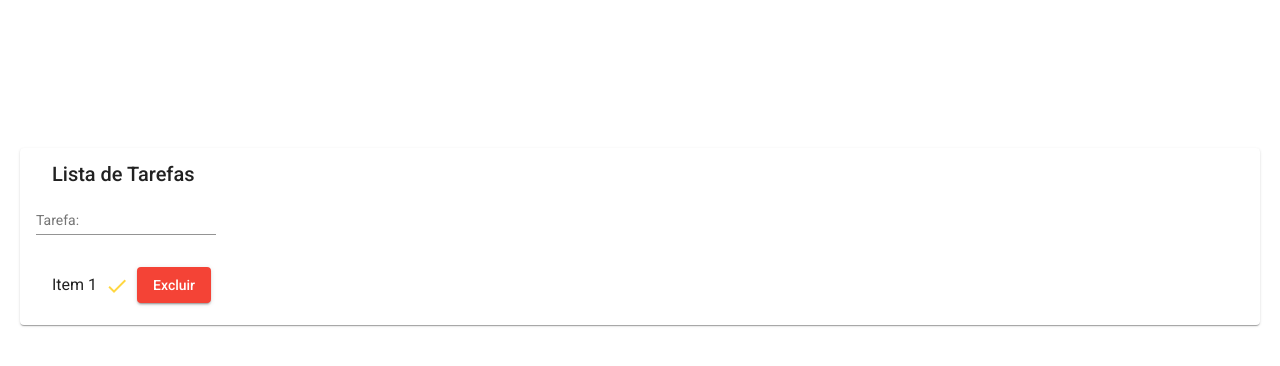
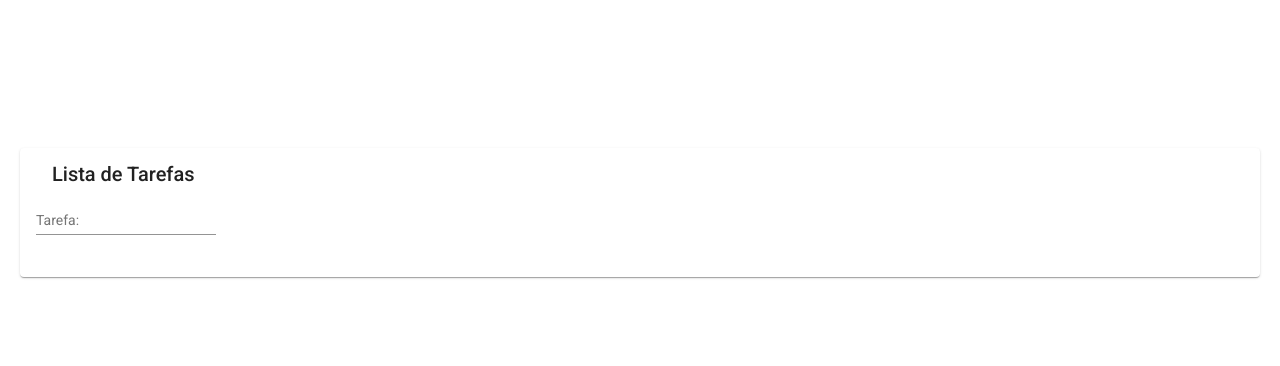
Before and after one commit to MilleneGalettiAcosta/todo-list-angular, an Angular app in the folder todo-list/: page / in a window 1280 px wide. Shown: the top 366 px of the page. Built offline with nearby package versions, Linux system fonts and the light colour scheme.

Commit message:
Feat: Adiciona funcionalidade de adicionar tarefas de maneira correta

```diff
--- a/todo-list/src/app/components/todo-item/todo-item.component.html
+++ b/todo-list/src/app/components/todo-item/todo-item.component.html
@@ -1,7 +1,9 @@
 <mat-list-item role="listitem">
-  Item 1
-  <button mat-icon-button color="accent" aria-label="concluido">
+  <p [ngStyle]="{textDecoration: done ? 'line-through' : 'none'}">
+    {{todo.title}}
+  </p>
+  <button mat-icon-button color="accent" aria-label="concluido" (click)="markAsDone()">
     <mat-icon>done</mat-icon>
   </button>
-  <button mat-raised-button color="warn">Excluir</button>
+  <button mat-raised-button color="warn" (click)="removeTodo()">Excluir</button>
 </mat-list-item>
--- a/todo-list/src/app/components/todo-item/todo-item.component.ts
+++ b/todo-list/src/app/components/todo-item/todo-item.component.ts
@@ -1,4 +1,5 @@
-import { Component, OnInit } from '@angular/core';
+import { Component, Input, OnInit } from '@angular/core';
+import { ITodo } from 'src/app/models/itodo';
 
 @Component({
   selector: 'app-todo-item',
@@ -6,10 +7,25 @@ import { Component, OnInit } from '@angular/core';
   styleUrls: ['./todo-item.component.css']
 })
 export class TodoItemComponent implements OnInit {
+  // componente filho
+  @Input() todo: ITodo = {
+    id: 0,
+    title: '',
+    done: false,
+  };
+
+  done = false;
 
   constructor() { }
 
   ngOnInit(): void {
   }
 
+  removeTodo(): void {
+
+  }
+
+  markAsDone(): void {
+    this.done = true;
+  }
 }
--- a/todo-list/src/app/components/todo-list/todo-list.component.html
+++ b/todo-list/src/app/components/todo-list/todo-list.component.html
@@ -9,7 +9,9 @@
         <input type="text" #todo placeholder="Digite sua tarefa" matInput (keyup.enter)="addTodo(todo.value); todo.value=''">
       </mat-form-field>
       <mat-list role="list">
-       <app-todo-item></app-todo-item>
+        <div *ngFor="let item of todos">
+          <app-todo-item [todo]="item"></app-todo-item>
+        </div>
       </mat-list>
     </mat-card-content>
   </mat-card>
--- a/todo-list/src/app/components/todo-list/todo-list.component.ts
+++ b/todo-list/src/app/components/todo-list/todo-list.component.ts
@@ -1,5 +1,5 @@
 import { Component, OnInit } from '@angular/core';
-import { Todo } from 'src/app/models/itodo';
+import { ITodo } from 'src/app/models/itodo';
 
 @Component({
   selector: 'app-todo-list',
@@ -7,7 +7,7 @@ import { Todo } from 'src/app/models/itodo';
   styleUrls: ['./todo-list.component.css']
 })
 export class TodoListComponent implements OnInit {
-  todos: Todo[] = [];
+  todos: ITodo[] = [];
 
   constructor() { }
 
@@ -16,7 +16,11 @@ export class TodoListComponent implements OnInit {
 
   addTodo(title: string) {
     const id = this.todos.length +1;
-    this.todos.push(new Todo(id, title, false));
+    this.todos.push({
+      id: id,
+      title: title,
+      done: false,
+    });
   }
 
 }
--- a/todo-list/src/app/models/itodo.ts
+++ b/todo-list/src/app/models/itodo.ts
@@ -1,7 +1,5 @@
-export class Todo {
-  constructor(
-    public id: number,
-    public title: string,
-    public done: boolean,
-    ) {}
+export interface ITodo {
+  id: number,
+  title: string,
+  done: boolean,
 }
```
